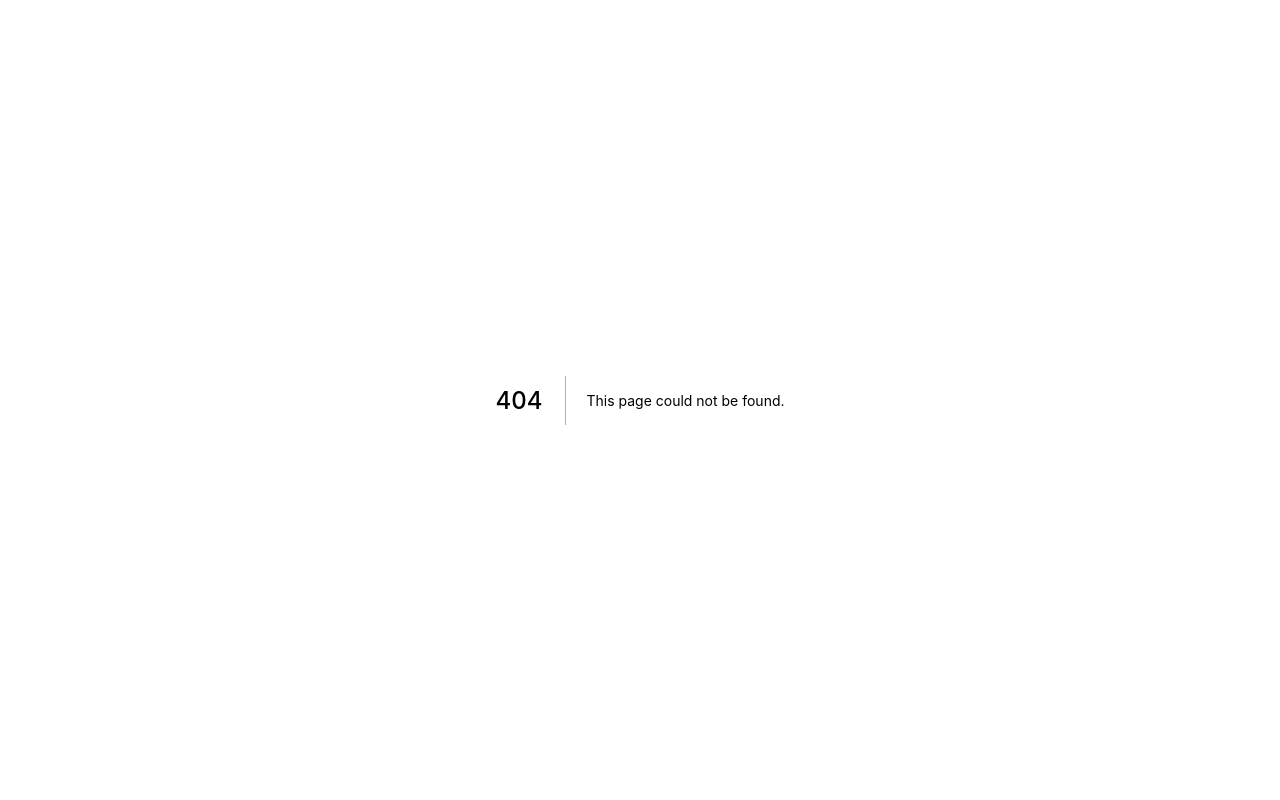
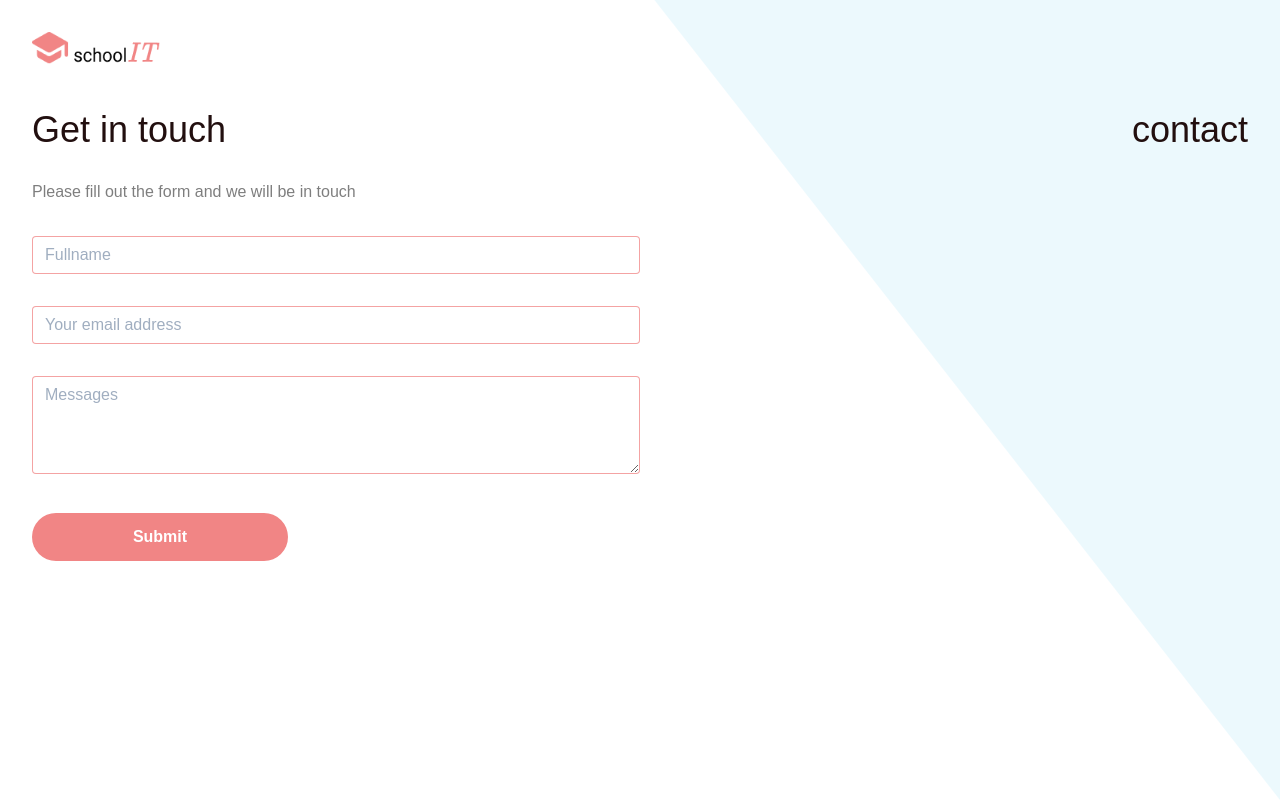
Before and after one commit to Mr-Malomz/School-IT_NextJs, a Next.js app: page /contact in a window 1280 px wide. Before the commit this address had no page. Built offline with nearby package versions, Linux system fonts and the light colour scheme.

Commit message:
Contact us page markup and styles

```diff
--- /dev/null
+++ b/components/InputField.tsx
@@ -0,0 +1,20 @@
+import React, { FC } from 'react';
+
+interface InputProps {
+	placeholder: string;
+	name: string;
+	type: string;
+}
+
+const InputField: FC<InputProps> = ({ name, placeholder, type }) => {
+	return (
+		<input
+			className='appearance-none border mb-8 border-brand-main border-opacity-75 rounded w-full py-2 px-3 text-gray-700 leading-tight focus:outline-none'
+			name={name}
+			type={type}
+			placeholder={placeholder}
+		/>
+	);
+};
+
+export default InputField;
--- a/components/LinkButton.tsx
+++ b/components/LinkButton.tsx
@@ -9,7 +9,7 @@ interface LinkProps {
 const LinkButton: FC<LinkProps> = ({ href, text }) => {
 	return (
 		<Link href={href}>
-			<a className='block font-medium capitalize flex items-center justify-center py-1 mt-8 h-12 mb-3 bg-brand-main w-64 text-white rounded-full text-center hover:bg-brand-main-hover lg:mr-8'>
+			<a className='font-semibold capitalize flex items-center justify-center py-1 mt-8 h-12 mb-3 bg-brand-main w-64 text-white rounded-full text-center hover:bg-brand-main-hover lg:mr-8'>
 				{text}
 			</a>
 		</Link>
--- /dev/null
+++ b/pages/contact.tsx
@@ -0,0 +1,57 @@
+import React from 'react';
+import Link from 'next/link';
+import InputField from '../components/InputField';
+
+const contact = () => {
+	return (
+		<div className='contact-svg-1 h-screen p-8'>
+			<Link href='/'>
+				<a>
+					<img
+						src='/utils/images/logo.png'
+						className='h-8 mb-12 w-32'
+						alt='School-logo'
+					/>
+				</a>
+			</Link>
+			<section className='flex justify-between flex-col lg:flex-row'>
+				<div className='flex flex-col w-full'>
+					<h1 className='text-4xl leading-tight font-medium text-text-color-main mb-8 lg:text-4xl lg:leading-none'>
+						Get in touch
+					</h1>
+					<p className='opacity-50 mb-8'>
+						Please fill out the form and we will be in touch
+					</p>
+					<form>
+						<InputField
+							placeholder='Fullname'
+							type='text'
+							name='fullname'
+						/>
+						<InputField
+							placeholder='Your email address'
+							type='email'
+							name='fullname'
+						/>
+						<textarea
+							className='appearance-none border mb-8 border-brand-main border-opacity-75 rounded w-full py-2 px-3 text-gray-700 leading-tight focus:outline-none'
+							name='message'
+							placeholder='Messages'
+							rows={4}
+						/>
+						<button className='font-semibold capitalize flex items-center justify-center py-1 h-12 mb-3 bg-brand-main w-64 text-white rounded-full text-center hover:bg-brand-main-hover lg:mr-8'>
+							submit
+						</button>
+					</form>
+				</div>
+				<div className='hidden lg:block w-full'>
+					<h1 className='text-4xl text-right leading-tight font-medium text-text-color-main mb-8 lg:text-4xl lg:leading-none'>
+						contact
+					</h1>
+				</div>
+			</section>
+		</div>
+	);
+};
+
+export default contact;
--- a/styles/tailwind.css
+++ b/styles/tailwind.css
@@ -30,3 +30,9 @@
 	background-repeat: no-repeat;
 	background-position: bottom;
 }
+
+.contact-svg-1 {
+	background: url('./svg/contact-svg.svg');
+	background-repeat: no-repeat;
+	background-position: right;
+}
```
Also changed, not shown: components/Navbar.tsx (+6 -6 lines), styles/main.css, styles/svg/contact-svg.svg (added).
